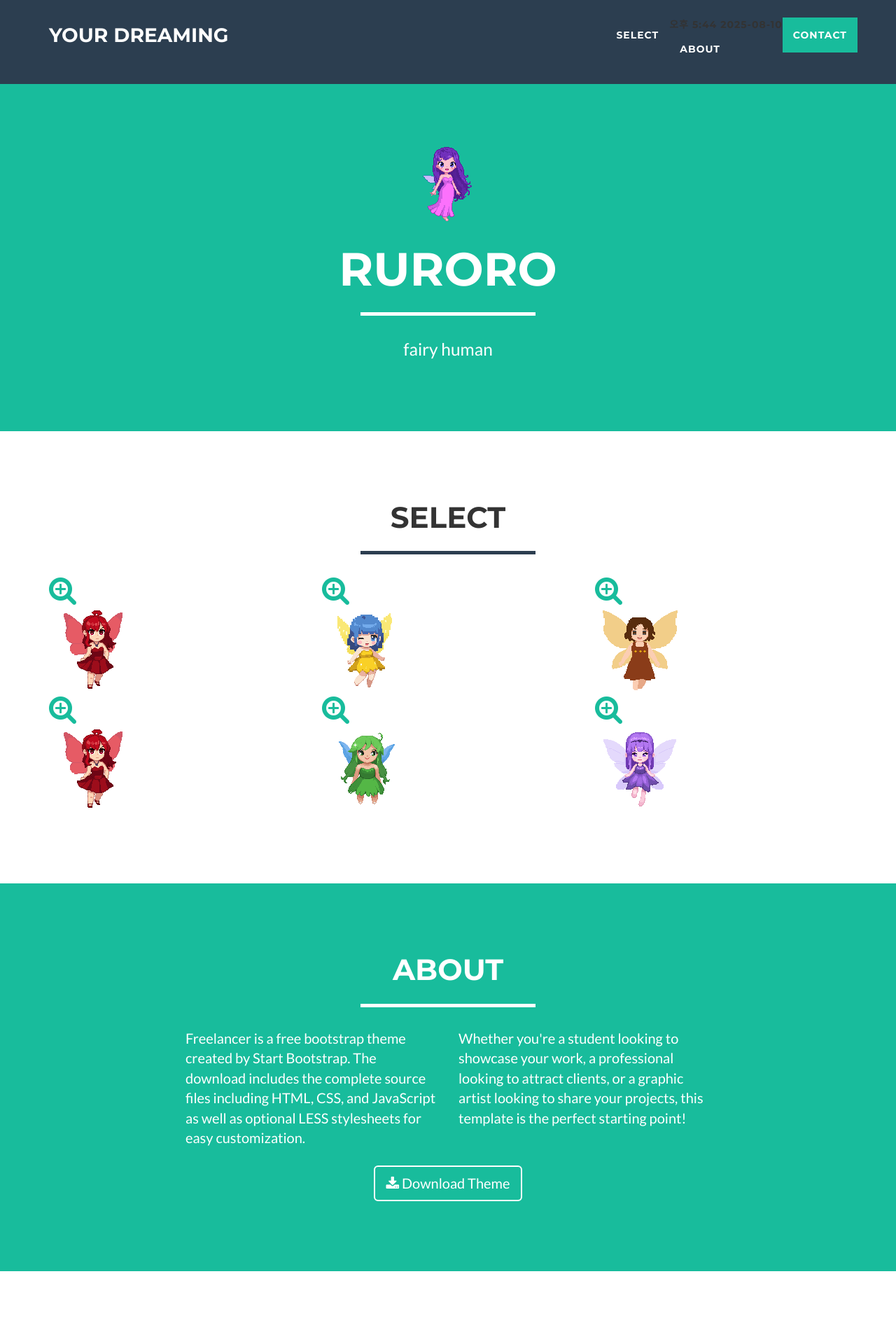
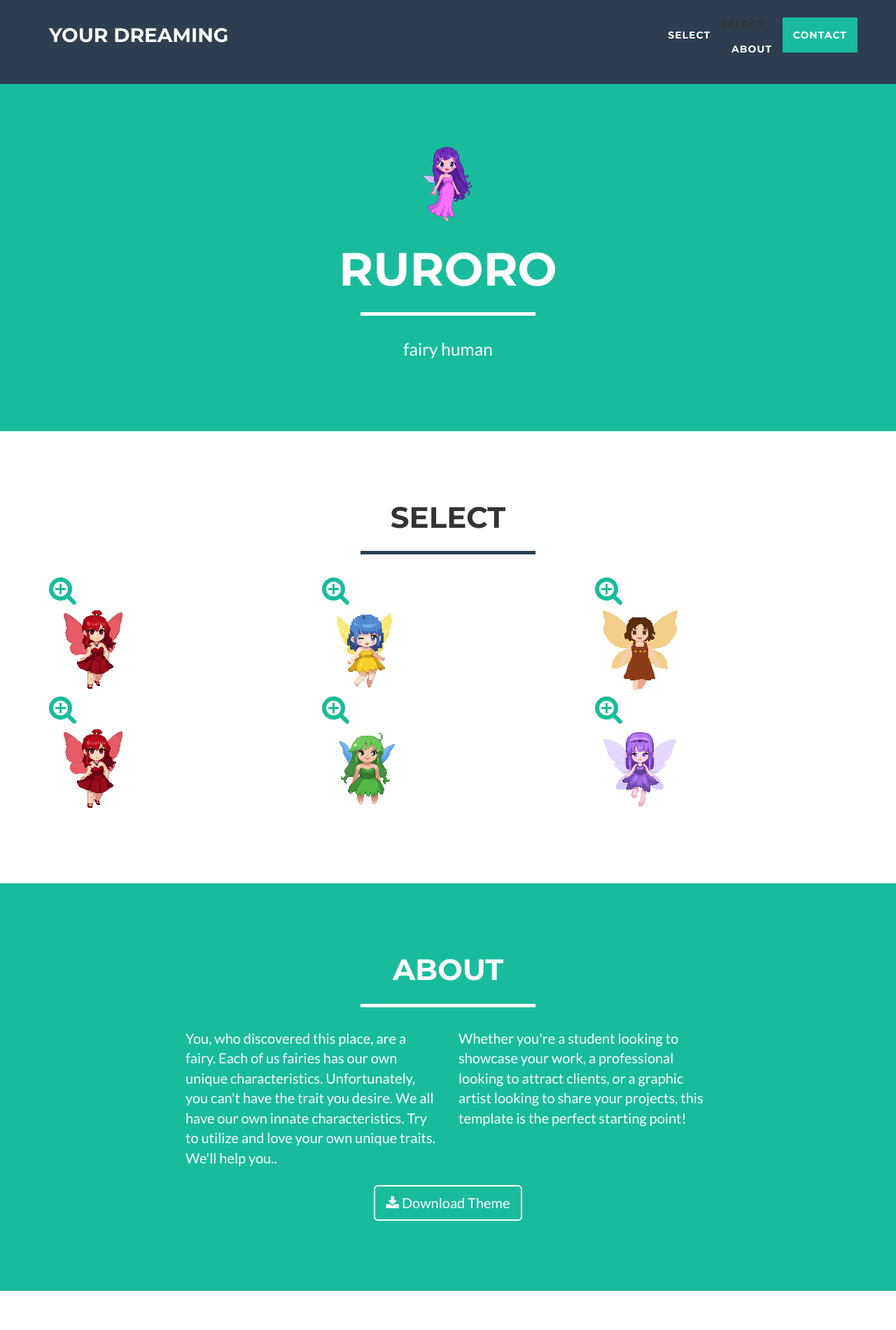
Before and after one commit to ruroro1111/ruroro1111.github.io, a website: page index.html in a window 1280 px wide. Shown: the top 1900 px of the page at 70% size. Drawn offline with nearby package versions, Linux system fonts and the light colour scheme.

Commit message:
Add files via upload

```diff
--- a/index.html
+++ b/index.html
@@ -54,7 +54,7 @@
                     <li class="page-scroll">
                         <a href="#select">select</a>
                     </li>
-                    <li class="page-scroll">오후 5:44 2025-08-10
+                    <li class="page-scroll">select
                         <a href="#about">About</a>
                     </li>
                     <li class="page-scroll">
@@ -168,7 +168,7 @@
             </div>
             <div class="row">
                 <div class="col-lg-4 col-lg-offset-2">
-                    <p>Freelancer is a free bootstrap theme created by Start Bootstrap. The download includes the complete source files including HTML, CSS, and JavaScript as well as optional LESS stylesheets for easy customization.</p>
+                    <p>You, who discovered this place, are a fairy. Each of us fairies has our own unique characteristics. Unfortunately, you can't have the trait you desire. We all have our own innate characteristics. Try to utilize and love your own unique traits. We'll help you..</p>
                 </div>
                 <div class="col-lg-4">
                     <p>Whether you're a student looking to showcase your work, a professional looking to attract clients, or a graphic artist looking to share your projects, this template is the perfect starting point!</p>
```
